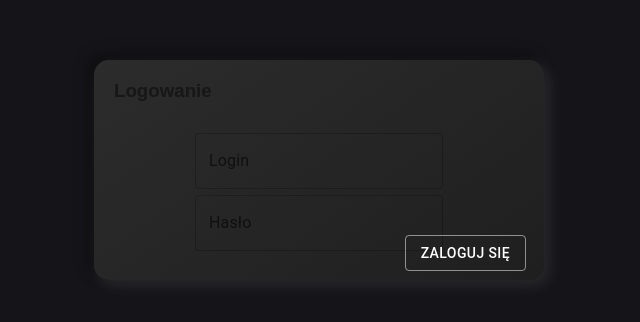
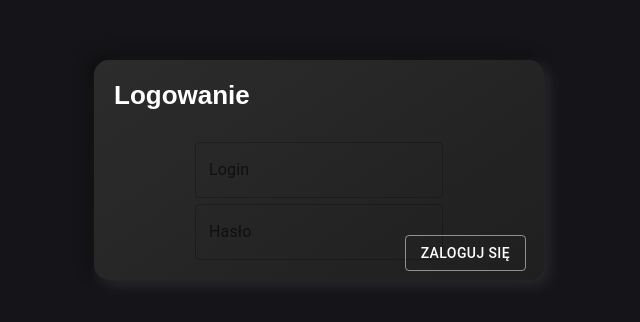
Before and after one commit to TomaszSlupik/meeting_room_booking_system, a Next.js app in the folder frontend/: page / in a window 1280 px wide. Shown: the part 230-552 px from the top of the page, without its empty margins (321-961 px from the left). Built offline with nearby package versions, Linux system fonts and the light colour scheme.

Commit message:
Dodanie globalnych styli oraz globalna karta

```diff
--- a/frontend/src/app/styles/globals.css
+++ b/frontend/src/app/styles/globals.css
@@ -23,3 +23,33 @@
     padding: 0;
     margin: 0;
   }
+
+  h3, label {
+    font-size: 24px;
+    color: #fff;
+}
+
+
+@media (min-width: 567px) {
+  h3, label {
+      font-size: 20px;
+  }
+}
+
+@media (min-width: 762px) {
+  h3, label {
+      font-size: 22px;
+  }
+}
+
+@media (min-width: 992px) {
+  h3, label {
+      font-size: 24px;
+  }
+}
+
+@media (min-width: 1200px) {
+  h3, label {
+      font-size: 26px;
+  }
+}
```
Also changed, not shown: frontend/src/app/styles/mycard.js (added, +34 -0 lines).
